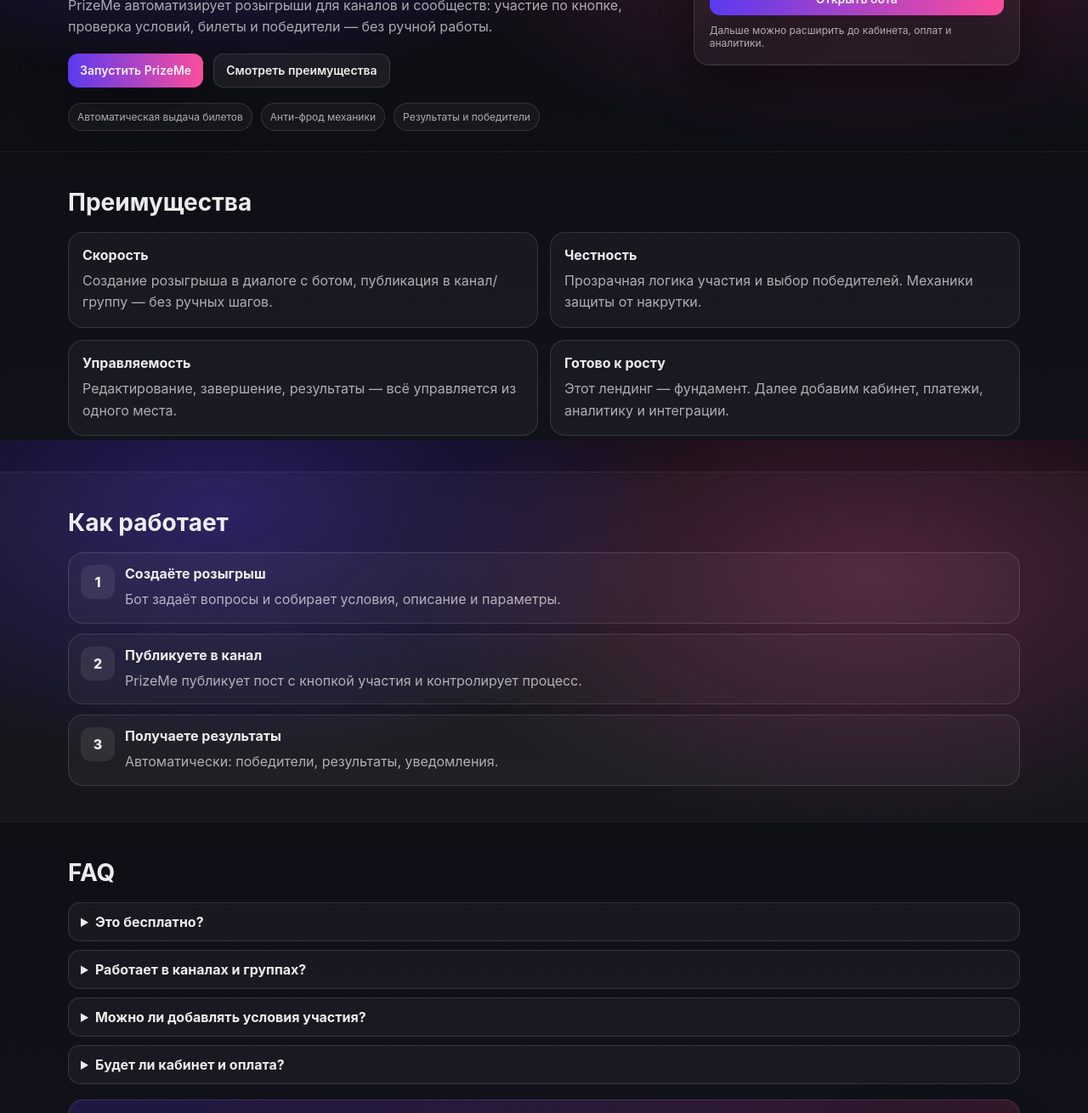
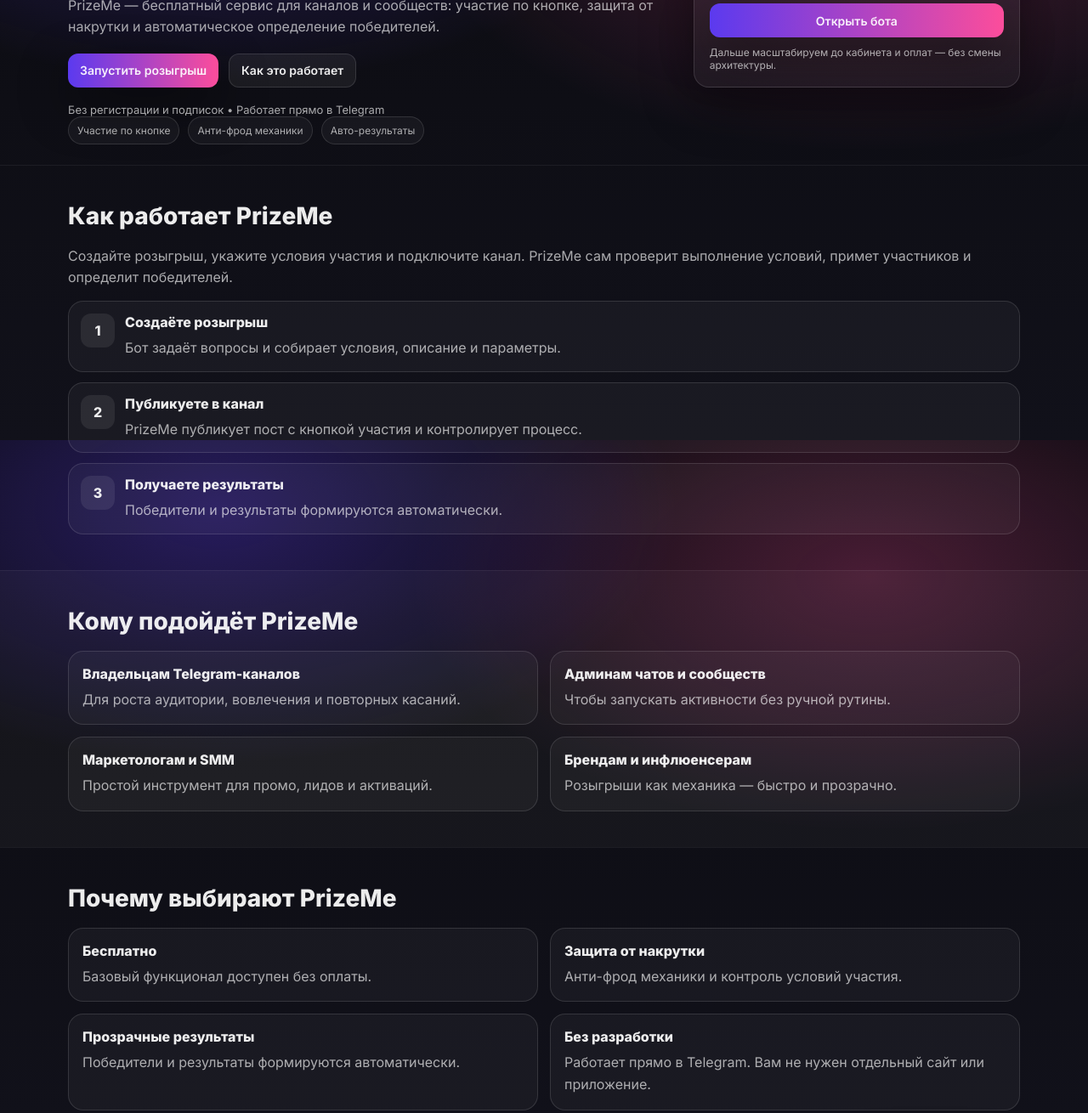
Before and after one commit to NikSem07/prizeme-landing, a website built with Vite: page index.html in a window 1280 px wide. Shown: the part 282-1592 px from the top of the page at 85% size. Built offline with nearby package versions, Linux system fonts and the light colour scheme.

Commit message:
bug fixed

```diff
--- a/index.html
+++ b/index.html
@@ -4,6 +4,12 @@
     <meta charset="UTF-8" />
     <meta name="viewport" content="width=device-width, initial-scale=1.0" />
     <link rel="icon" href="/favicon.ico?v=1" />
+    <link rel="preconnect" href="https://fonts.googleapis.com" />
+    <link rel="preconnect" href="https://fonts.gstatic.com" crossorigin />
+    <link
+    href="https://fonts.googleapis.com/css2?family=Inter:wght@400;600;800&display=swap"
+    rel="stylesheet"
+    />
 
     <title>PrizeMe — бесплатный сервис создания розыгрышей в Telegram</title>
     <meta
--- a/src/main.js
+++ b/src/main.js
@@ -1,5 +1,5 @@
 import "./style.css";
-const BOT_URL = "https://t.me/prizeme_official_bot";
+const BOT_URL = "https://t.me/prizeme_official_bot?start=landing";
 
 document.querySelector("#app").innerHTML = `
   <div class="page">
@@ -8,75 +8,72 @@
         <div class="brand">PrizeMe</div>
         <nav class="nav">
           <a href="#how" class="nav__link">Как работает</a>
-          <a href="#features" class="nav__link">Преимущества</a>
-          <a href="#faq" class="nav__link">FAQ</a>
+          <a href="#who" class="nav__link">Кому подойдёт</a>
+          <a href="#why" class="nav__link">Почему PrizeMe</a>
         </nav>
-        <a class="btn btn--ghost" href="${BOT_URL}" target="_blank" rel="noopener">Открыть в Telegram</a>
+        <a class="btn btn--ghost" href="${BOT_URL}" target="_blank" rel="noopener">
+          Открыть в Telegram
+        </a>
       </div>
     </header>
 
     <main>
+      <!-- HERO / H1 -->
       <section class="hero">
         <div class="container hero__inner">
           <div class="hero__content">
-            <h1>Розыгрыши в Telegram, которые запускаются за 2 минуты</h1>
+            <h1>Запускайте честные розыгрыши в Telegram за 5 минут</h1>
+
             <p class="lead">
-              PrizeMe автоматизирует розыгрыши для каналов и сообществ: участие по кнопке, проверка условий, билеты и победители — без ручной работы.
+              PrizeMe — бесплатный сервис для каналов и сообществ: участие по кнопке, защита от накрутки
+              и автоматическое определение победителей.
             </p>
+
             <div class="actions">
-              <a class="btn btn--primary" href="${BOT_URL}" target="_blank" rel="noopener">Запустить PrizeMe</a>
-              <a class="btn btn--secondary" href="#features">Смотреть преимущества</a>
+              <a class="btn btn--primary" href="${BOT_URL}" target="_blank" rel="noopener">
+                Запустить розыгрыш
+              </a>
+              <a class="btn btn--secondary" href="#how">
+                Как это работает
+              </a>
+            </div>
+
+            <div class="micro">
+              Без регистрации и подписок • Работает прямо в Telegram
             </div>
 
             <div class="badges">
-              <div class="badge">Автоматическая выдача билетов</div>
+              <div class="badge">Участие по кнопке</div>
               <div class="badge">Анти-фрод механики</div>
-              <div class="badge">Результаты и победители</div>
+              <div class="badge">Авто-результаты</div>
             </div>
           </div>
 
           <div class="hero__card">
             <div class="card">
-              <div class="card__title">Для владельцев каналов</div>
-              <ul class="list">
-                <li>Быстрый запуск розыгрыша</li>
-                <li>Условия участия и проверки</li>
-                <li>Прозрачные результаты</li>
-              </ul>
-              <a class="btn btn--primary btn--full" href="${BOT_URL}" target="_blank" rel="noopener">Открыть бота</a>
-              <div class="hint">Дальше можно расширить до кабинета, оплат и аналитики.</div>
+              <div class="card__title">Что такое PrizeMe</div>
+              <p class="card__text">
+                Сервис для проведения розыгрышей в Telegram-каналах и чатах.
+                Участники вступают по кнопке, а победители определяются автоматически и прозрачно.
+              </p>
+              <a class="btn btn--primary btn--full" href="${BOT_URL}" target="_blank" rel="noopener">
+                Открыть бота
+              </a>
+              <div class="hint">Дальше масштабируем до кабинета и оплат — без смены архитектуры.</div>
             </div>
           </div>
         </div>
       </section>
 
-      <section id="features" class="section">
+      <!-- H2: HOW -->
+      <section id="how" class="section">
         <div class="container">
-          <h2>Преимущества</h2>
-          <div class="grid">
-            <div class="box">
-              <h3>Скорость</h3>
-              <p>Создание розыгрыша в диалоге с ботом, публикация в канал/группу — без ручных шагов.</p>
-            </div>
-            <div class="box">
-              <h3>Честность</h3>
-              <p>Прозрачная логика участия и выбор победителей. Механики защиты от накрутки.</p>
-            </div>
-            <div class="box">
-              <h3>Управляемость</h3>
-              <p>Редактирование, завершение, результаты — всё управляется из одного места.</p>
-            </div>
-            <div class="box">
-              <h3>Готово к росту</h3>
-              <p>Этот лендинг — фундамент. Далее добавим кабинет, платежи, аналитику и интеграции.</p>
-            </div>
-          </div>
-        </div>
-      </section>
+          <h2>Как работает PrizeMe</h2>
+          <p class="section__lead">
+            Создайте розыгрыш, укажите условия участия и подключите канал. PrizeMe сам проверит выполнение условий,
+            примет участников и определит победителей.
+          </p>
 
-      <section id="how" class="section section--alt">
-        <div class="container">
-          <h2>Как работает</h2>
           <div class="steps">
             <div class="step">
               <div class="step__n">1</div>
@@ -85,6 +82,7 @@
                 <p>Бот задаёт вопросы и собирает условия, описание и параметры.</p>
               </div>
             </div>
+
             <div class="step">
               <div class="step__n">2</div>
               <div>
@@ -92,45 +90,74 @@
                 <p>PrizeMe публикует пост с кнопкой участия и контролирует процесс.</p>
               </div>
             </div>
+
             <div class="step">
               <div class="step__n">3</div>
               <div>
                 <h3>Получаете результаты</h3>
-                <p>Автоматически: победители, результаты, уведомления.</p>
+                <p>Победители и результаты формируются автоматически.</p>
               </div>
             </div>
           </div>
         </div>
       </section>
 
-      <section id="faq" class="section">
+      <!-- H2: WHO -->
+      <section id="who" class="section section--alt">
         <div class="container">
-          <h2>FAQ</h2>
-          <div class="faq">
-            <details>
-              <summary>Это бесплатно?</summary>
-              <p>Сейчас доступен базовый функционал. Тарифы/монетизацию можно добавить на следующем этапе.</p>
-            </details>
-            <details>
-              <summary>Работает в каналах и группах?</summary>
-              <p>Да, PrizeMe поддерживает подключение каналов/групп и публикацию постов.</p>
-            </details>
-            <details>
-              <summary>Можно ли добавлять условия участия?</summary>
-              <p>Да, механики расширяемые и развиваются дальше.</p>
-            </details>
-            <details>
-              <summary>Будет ли кабинет и оплата?</summary>
-              <p>Да. Технически проект уже на масштабируемой базе — можно добавлять страницы, роутинг и интеграции.</p>
-            </details>
+          <h2>Кому подойдёт PrizeMe</h2>
+          <div class="grid">
+            <div class="box">
+              <h3>Владельцам Telegram-каналов</h3>
+              <p>Для роста аудитории, вовлечения и повторных касаний.</p>
+            </div>
+            <div class="box">
+              <h3>Админам чатов и сообществ</h3>
+              <p>Чтобы запускать активности без ручной рутины.</p>
+            </div>
+            <div class="box">
+              <h3>Маркетологам и SMM</h3>
+              <p>Простой инструмент для промо, лидов и активаций.</p>
+            </div>
+            <div class="box">
+              <h3>Брендам и инфлюенсерам</h3>
+              <p>Розыгрыши как механика — быстро и прозрачно.</p>
+            </div>
+          </div>
+        </div>
+      </section>
+
+      <!-- H2: WHY -->
+      <section id="why" class="section">
+        <div class="container">
+          <h2>Почему выбирают PrizeMe</h2>
+          <div class="grid">
+            <div class="box">
+              <h3>Бесплатно</h3>
+              <p>Базовый функционал доступен без оплаты.</p>
+            </div>
+            <div class="box">
+              <h3>Защита от накрутки</h3>
+              <p>Анти-фрод механики и контроль условий участия.</p>
+            </div>
+            <div class="box">
+              <h3>Прозрачные результаты</h3>
+              <p>Победители и результаты формируются автоматически.</p>
+            </div>
+            <div class="box">
+              <h3>Без разработки</h3>
+              <p>Работает прямо в Telegram. Вам не нужен отдельный сайт или приложение.</p>
+            </div>
           </div>
 
           <div class="cta">
             <div class="cta__text">
-              <h3>Готовы попробовать PrizeMe?</h3>
-              <p>Откройте бота в Telegram и создайте первый розыгрыш.</p>
+              <h3>Готовы запустить первый розыгрыш?</h3>
+              <p>Откройте PrizeMe в Telegram и создайте розыгрыш за несколько минут.</p>
             </div>
-            <a class="btn btn--primary" href="${BOT_URL}" target="_blank" rel="noopener">Открыть в Telegram</a>
+            <a class="btn btn--primary" href="${BOT_URL}" target="_blank" rel="noopener">
+              Запустить розыгрыш
+            </a>
           </div>
         </div>
       </section>
--- a/src/style.css
+++ b/src/style.css
@@ -220,3 +220,20 @@
   .grid { grid-template-columns: 1fr; }
   .nav { display: none; }
 }
+
+.micro {
+  margin-top: 10px;
+  color: var(--muted);
+  font-size: 13px;
+}
+
+.section__lead {
+  margin: 0 0 14px;
+  color: var(--muted);
+  line-height: 1.6;
+}
+.card__text {
+  margin: 0 0 14px;
+  color: var(--muted);
+  line-height: 1.6;
+}
```
